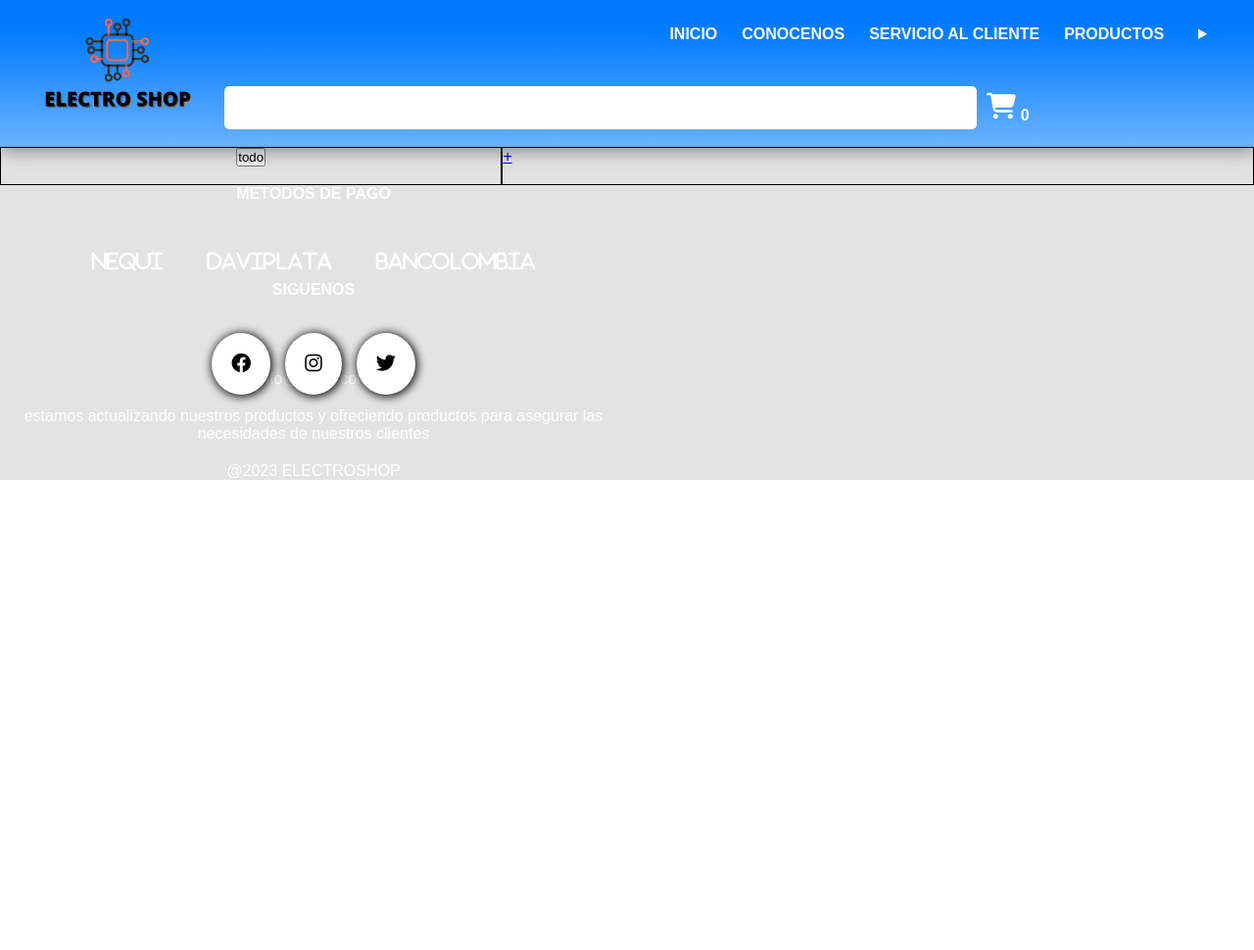
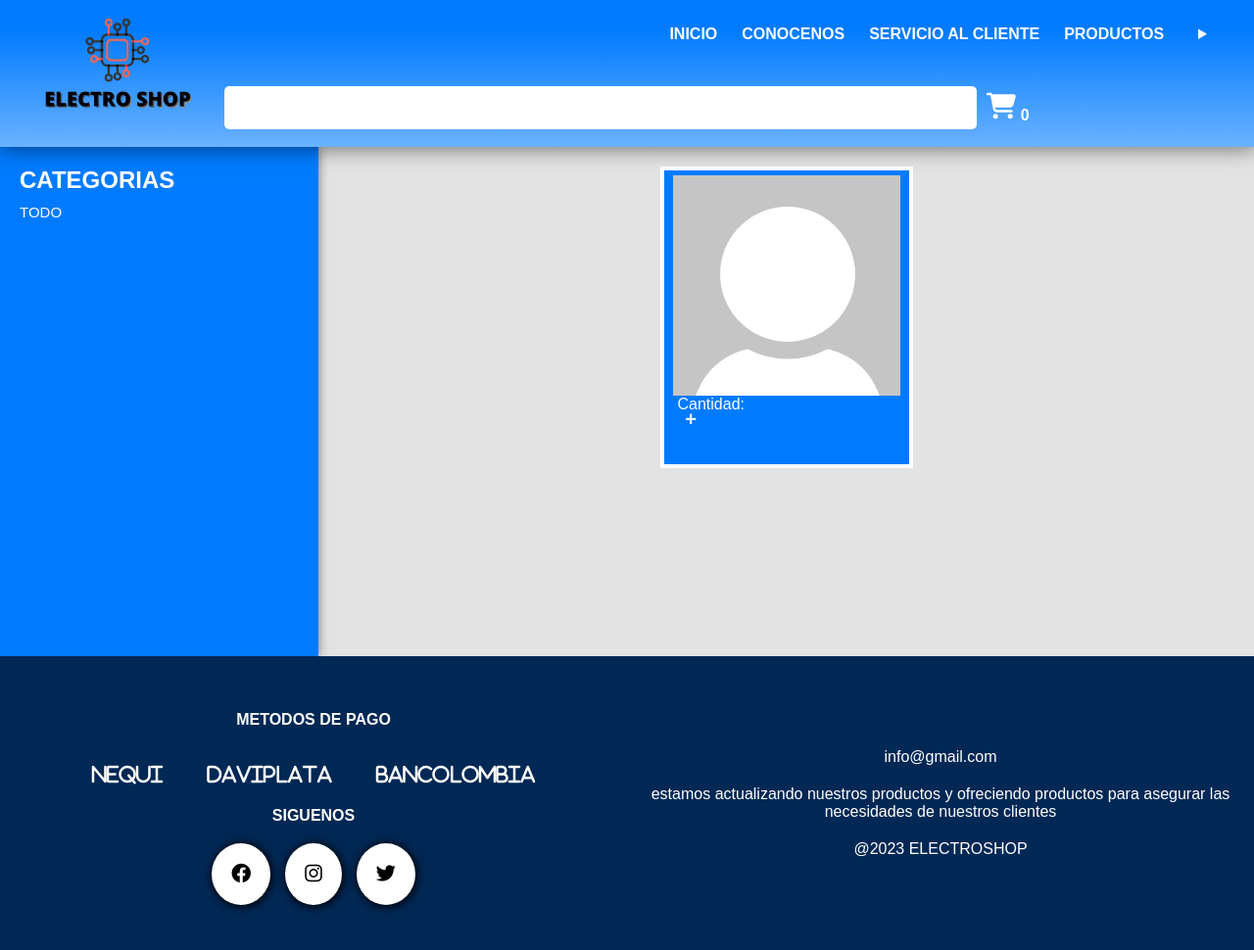
Before and after one commit to manuelcastro2/ProyectoElectiva, a PHP site: page /PAGINA/productos.php in a window 1280 px wide. Shown: the whole page at 98% size. Before the commit the page ends 490 px from the top, so only its background shows below. Run offline with PHP 8.4, Linux system fonts and the light colour scheme; the visitor is signed in with stand-in values (Sample User, id 1); data that the repository does not hold is empty; some libraries are stand-ins or nearby versions.

Commit message:
commit css en productos

```diff
--- a/CSS/productos.css
+++ b/CSS/productos.css
@@ -18,7 +18,7 @@ body {
 
 header {
     position: relative;
-    box-shadow: 1px 1px 20px 1px rgba(0, 0, 0,.5);
+    box-shadow: 1px 1px 20px 1px rgba(0, 0, 0, .5);
     background: linear-gradient(#007bff 20%, #6ab2ff);
     display: flex;
     flex-direction: column;
@@ -66,7 +66,7 @@ nav a {
 }
 
 .navegador:hover {
-    color: #2c96ff;
+    color: #001233;
 }
 
 .item:before {
@@ -76,7 +76,7 @@ nav a {
     display: block;
     width: 0;
     height: 2px;
-    background-color: #2c96ff;
+    background-color: #001233;
     transition: all .4s;
 }
 
@@ -140,7 +140,7 @@ nav a {
 }
 
 .menu a:hover {
-    color: #389cff;
+    color: #001233;
 }
 
 .menu button {
@@ -190,7 +190,7 @@ nav a {
     box-shadow: 1px 1px 10px 1px rgba(255, 255, 255);
 }
 
-.footer input:hover{
+.footer input:hover {
     border: 1px solid white;
 }
 
@@ -217,7 +217,15 @@ svg:hover {
     filter: drop-shadow(0 0 5px 0 #5eafff);
 }
 
-.pie-pagina p{
+.pie-pagina {
+    background: #002855;
+    display: flex;
+    width: 100%;
+    height: 300px;
+    align-items: center;
+}
+
+.pie-pagina p {
     color: white;
 }
 
@@ -231,7 +239,7 @@ svg:hover {
     gap: 20px 0;
 }
 
-.caja-enlace p{
+.caja-enlace p {
     font-weight: 600;
     margin-bottom: 10px;
 }
@@ -246,7 +254,7 @@ svg:hover {
     gap: 20px 0;
 }
 
-.caja-info p{
+.caja-info p {
     text-align: center;
 }
 
@@ -433,29 +441,125 @@ svg:hover {
 .caja-ico a:hover {
     transform: translateY(-10px);
 }
-main{
+
+main {
     width: 100%;
     display: flex;
     flex-direction: column;
 }
 
-.contenido{
+.contenido {
     width: 100%;
+    height: 100%;
     display: flex;
     justify-content: center;
 }
 
-section{
-    border: 1px solid;
-    width: 40%;
+section {
+    top: 0;
+    left: 0;
+    position: static;
+    padding-left: 20px;
+    padding-top: 20px;
+    background: #007bff;
+    height: 500px;
+    width: 25%;
+    display: flex;
+    align-items: baseline;
+    flex-direction: column;
+    gap: 10px;
+    box-shadow: 0px 0px 10px rgba(0, 0, 0, .5);
+}
+
+section a,
+button {
+    font-size: 15px;
+    background: transparent;
+    border: none;
+    text-decoration: none;
+    text-transform: uppercase;
+    color: white;
+    font-weight: 500;
+    transition: all .4s ease-in-out;
+}
+
+section a:hover,
+button:hover {
+    color: #151515;
+    font-size: 700;
+    transform: scale(1.01, 1.01);
+}
+
+section h1{
+    color: white;
+}
+
+article {
+    margin: 20px;
+    width: 75%;
+    display: flex;
+    flex-wrap: wrap;
+    justify-content: center;
+    gap: 25px 30px;
+}
+
+.caja-producto {
     display: flex;
     flex-direction: column;
-    align-items: center;
+    background: #007bff;
+    width: 250px;
+    height: 300px;
+    border: 4px solid white;
+    transition: all .4s;
 }
 
-article{
-    border: 1px solid;
-    width: 60%;
-    display: flex;
-    flex-wrap: wrap;
+.caja-producto:hover {
+    box-shadow: 0px 0px 10px 1px rgba(23, 23, 23, 0.5);
+    transform: scale(1.02, 1.02);
 }
+
+.img-producto {
+    position: relative;
+    top: 5px;
+    left: 9px;
+    width: 93%;
+    height: 75%;
+    background-image:  url(../IMG/foto.png);
+    background-size: cover;
+    background-repeat: no-repeat;
+}
+
+.caja-producto p {
+    left: 9px;
+    top: 5px;
+    position: relative;
+    width: 93%;
+    color: white;
+}
+
+.p1 {
+    font-size: 20px;
+    font-weight: 700;
+    text-align: center;
+}
+.p2{
+    padding-left: 5px;
+    text-align: left;
+}
+
+.caja-producto a {
+    left: 15px;
+    width: 10%;
+    text-decoration: none;
+    position: relative;
+    color: white;
+    font-size: 20px;
+    font-weight: 900;
+    text-align: center;
+    transition: all .4s ease-in-out;
+}
+
+.caja-producto a:hover{
+    transform: scale(1.4,1.4);
+    color: #001233;
+}
--- a/PAGINA/productos.php
+++ b/PAGINA/productos.php
@@ -83,6 +83,7 @@
         <main>
             <div class="contenido">
                 <section>
+                    <h1>CATEGORIAS</h1>
                     <form method="post">
                         <button type="submit" name="todo">todo</button>
                     </form>
@@ -91,7 +92,8 @@
                     $resultado = mysqli_query($conn, $consulta);
                     $producto = mysqli_fetch_assoc($resultado);
                     ?>
-                    <a href="productos.php?tipo_produc=<?php echo $producto["tipo_produc"]; ?>">
+                    <a class="elemento producto"
+                        href="productos.php?tipo_produc=<?php echo $producto["tipo_produc"]; ?>">
                         <?php echo $producto["tipo_produc"]; ?><br>
                     </a>
                     <?php
@@ -119,10 +121,19 @@
                         $resultado = mysqli_query($conn, $consulta);
                         $produc = mysqli_fetch_assoc($resultado);
                         ?>
-                        <div>
+                        <div class="caja-producto">
+                            <figure class="img-producto"><!--img--></figure>
+                            <p class="p1">
+                                <?php
+                                echo $produc["Nombre_prod"];
+                                ?>
+                            </p>
+                            <p class="p2">
+                                <?php
+                                echo 'Cantidad:', $produc["cantidad"];
+                                ?>
+                            </p>
                             <?php
-                            echo $produc["Nombre_prod"];
-                            echo $produc["cantidad"];
                             $cantidad = (int) $produc["cantidad"];
                             ?>
                             <a href="productos.php?id_producto=<?php echo $produc["id_producto"]; ?>"> + </a>
@@ -133,10 +144,19 @@
                         $resultado = mysqli_query($conn, $consulta);
                         $produc = mysqli_fetch_assoc($resultado);
                         ?>
-                        <div>
+                        <div class="caja-producto">
+                            <figure class="img-producto"><!--img--></figure>
+                            <p class="p1">
+                                <?php
+                                echo $produc["Nombre_prod"];
+                                ?>
+                            </p>
+                            <p class="p2">
+                                <?php
+                                echo'Cantidad:', $produc["cantidad"];
+                                ?>
+                            </p>
                             <?php
-                            echo $produc["Nombre_prod"];
-                            echo $produc["cantidad"];
                             $cantidad = (int) $produc["cantidad"];
                             ?>
                             <a href="productos.php?id_producto=<?php echo $produc["id_producto"]; ?>"> + </a>
@@ -144,10 +164,19 @@
                         <?php
                         while ($produc = mysqli_fetch_array($resultado)) {
                             ?>
-                            <div>
+                            <div class="caja-producto">
+                                <figure class="img-producto"><!--img--></figure>
+                                <p class="p1">
+                                    <?php
+                                    echo  $produc["Nombre_prod"];
+                                    ?>
+                                </p>
+                                <p class="p2">
+                                    <?php
+                                    echo 'Cantidad:', $produc["cantidad"];
+                                    ?>
+                                </p>
                                 <?php
-                                echo $produc["Nombre_prod"];
-                                echo $produc["cantidad"];
                                 $cantidad = (int) $produc["cantidad"];
                                 ?>
                                 <a href="productos.php?id_producto=<?php echo $produc["id_producto"]; ?>"> + </a>
```
Also changed, not shown: IMG/blank-profile-picture-973460_960_720.webp (added), IMG/foto.png (added).
